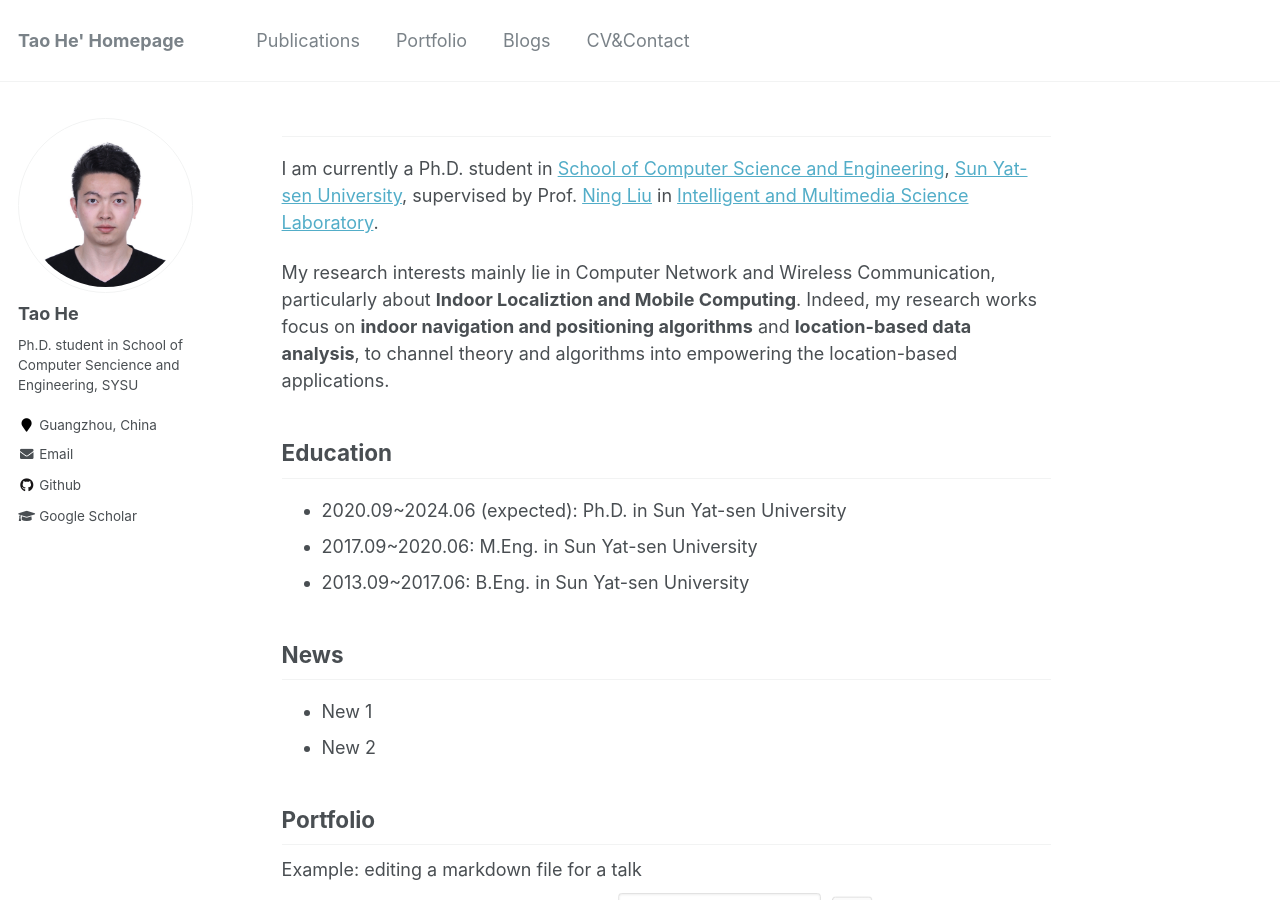
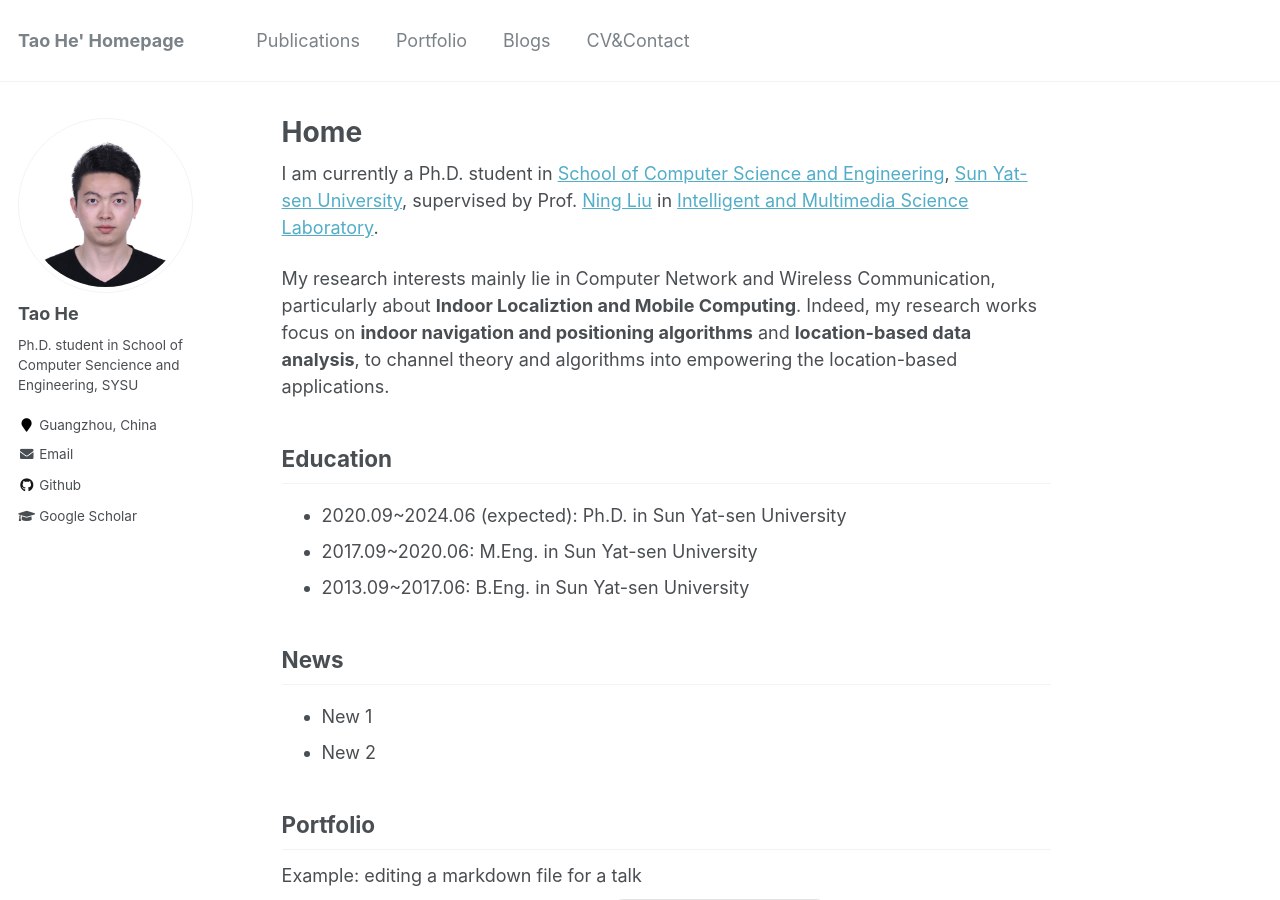
Before and after one commit to onewalnut/onewalnut.github.io, a Jekyll site: the page built from _pages/about.md, in a window 1280 px wide and 900 px high. Built offline with Jekyll 4.4.1, drawn with Linux system fonts in a browser that asks for light colours.

Commit message:
Update about.md

```diff
--- a/_pages/about.md
+++ b/_pages/about.md
@@ -1,6 +1,7 @@
 ---
 permalink: /
-
+title: "Home"
+excerpt: "About me"
 author_profile: true
 redirect_from:
   - /about/
@@ -8,7 +9,6 @@ redirect_from:
 ---
 
 
---------
 I am currently a Ph.D. student in [School of Computer Science and Engineering](http://sdcs.sysu.edu.cn), [Sun Yat-sen University](http://www.sysu.edu.cn),  supervised by Prof. [Ning Liu](http://sdcs.sysu.edu.cn/node/2495) in [Intelligent and Multimedia Science Laboratory](https://www.sysu-imsl.com).
 
 My research interests mainly lie in Computer Network and Wireless Communication, particularly about **Indoor Localiztion and Mobile Computing**.
```
